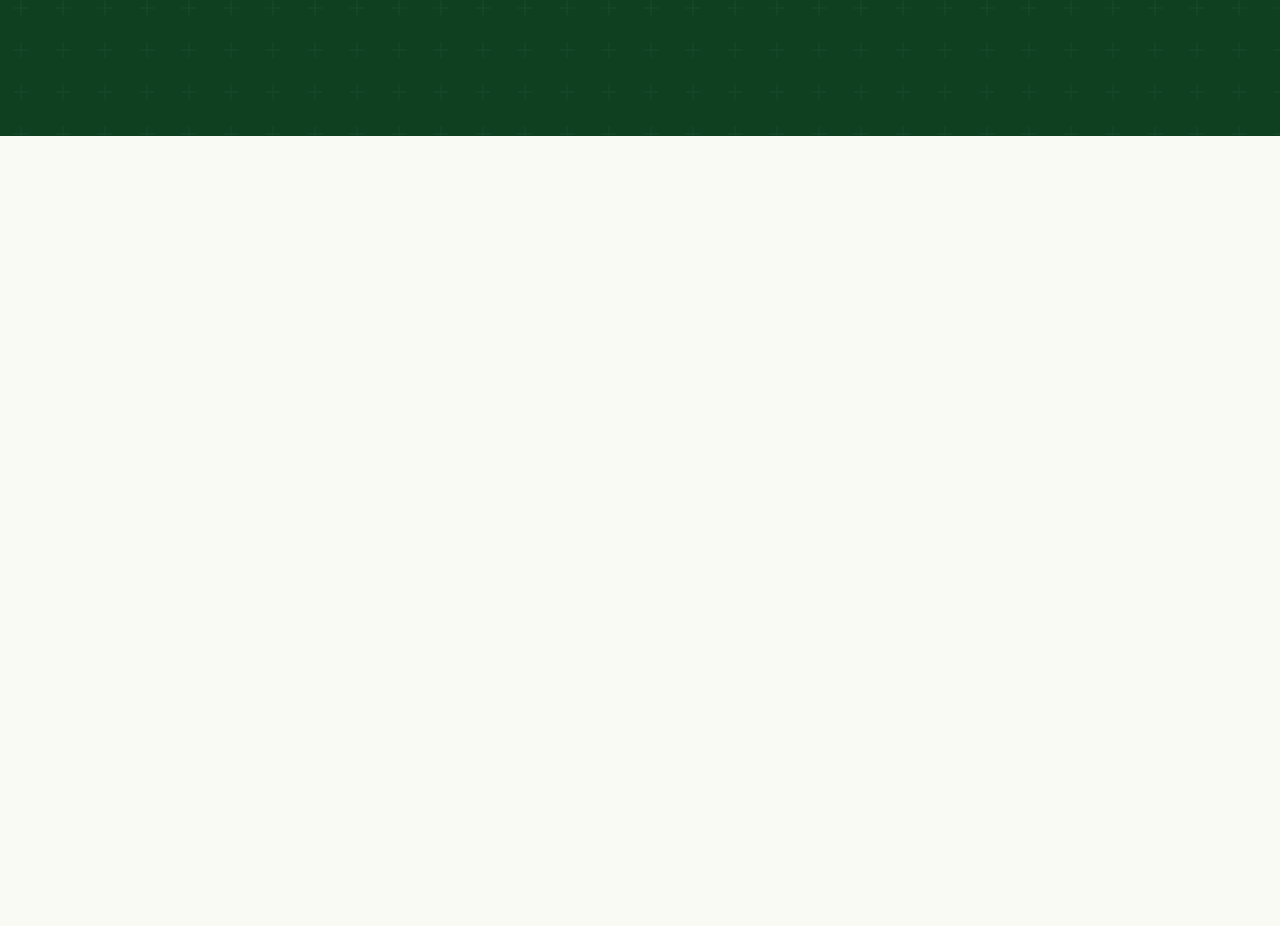
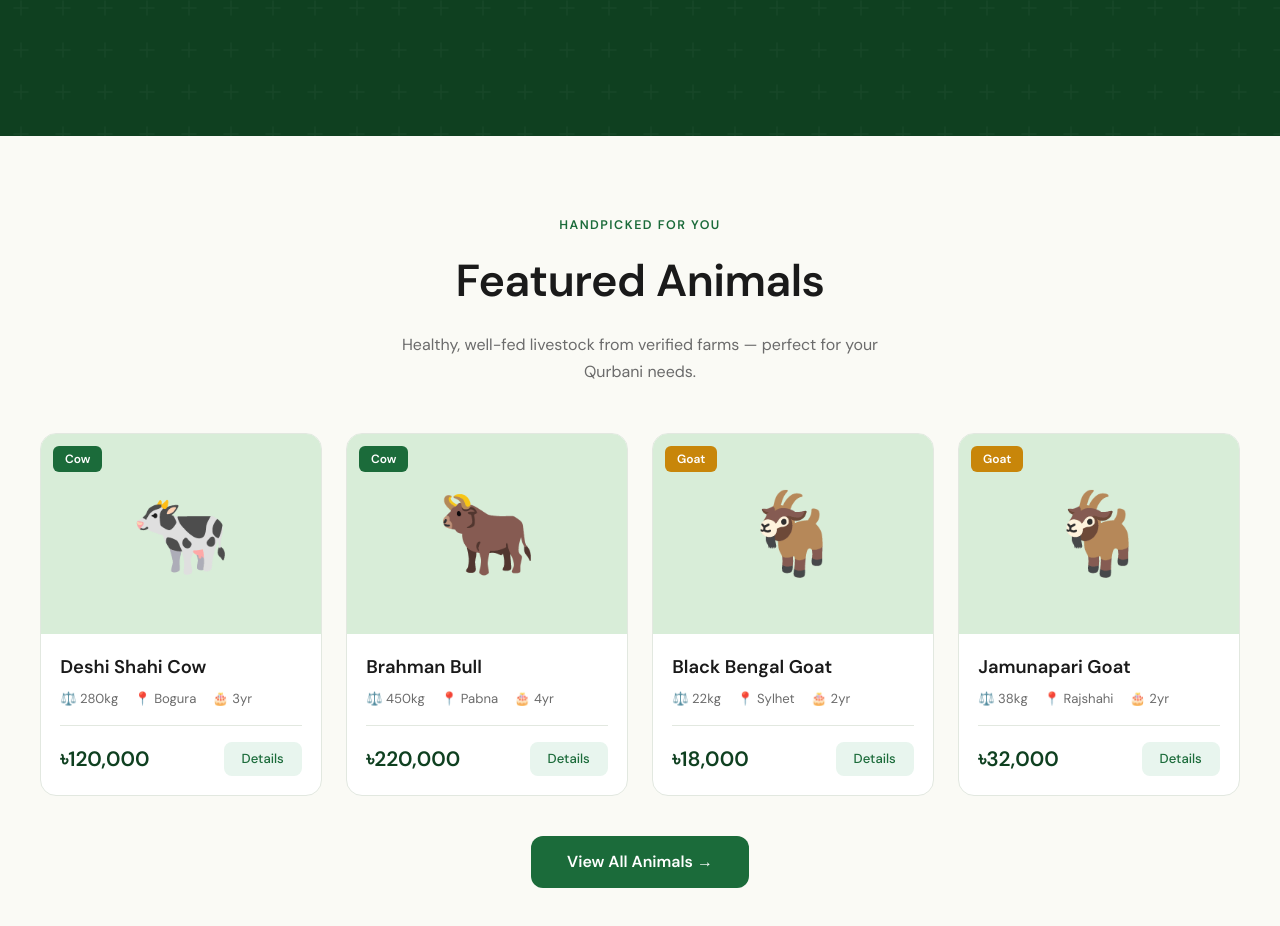
Before and after one commit to Tariqul-stack/QurbaniHat, a Next.js app: page / in a window 1280 px wide. Shown: the part 780-1706 px from the top of the page. Before the commit the page ends 916 px from the top, so only its background shows below. Built offline with nearby package versions, Linux system fonts and the light colour scheme.

Commit message:
feat(home): add featured animals section with data-backed cards

```diff
--- /dev/null
+++ b/src/app/animals/[id]/page.jsx
@@ -0,0 +1,43 @@
+import { notFound } from "next/navigation";
+import { animals } from "@/data/animals";
+
+export default async function AnimalDetailsPage({ params }) {
+  const { id } = await params;
+  const animal = animals.find((item) => item.id === id);
+
+  if (!animal) {
+    notFound();
+  }
+
+  return (
+    <section className="bg-[#FAFAF5] px-8 py-16">
+      <div className="mx-auto max-w-[1200px] rounded-[20px] border border-[#E2E8E0] bg-white p-8">
+        <div className="grid gap-10 md:grid-cols-2 md:items-start">
+          <div className="flex h-[320px] items-center justify-center rounded-[20px] bg-[#D8EDD8] text-[7rem]">
+            {animal.emoji}
+          </div>
+
+          <div>
+            <span className="inline-flex rounded-md bg-[#E8F5EE] px-3 py-1 text-sm font-semibold text-[#1B6B3A]">
+              {animal.type}
+            </span>
+            <h1 className="mt-4 font-[var(--font-playfair)] text-[2.3rem] font-bold text-[#1A1A1A]">
+              {animal.name}
+            </h1>
+            <p className="mt-3 text-lg text-[#6B6B6B]">
+              {animal.weight}kg · {animal.location} · {animal.age} years old
+            </p>
+            <p className="mt-6 font-[var(--font-playfair)] text-[2rem] font-bold text-[#0F4020]">
+              ৳{animal.price.toLocaleString("en-BD")}
+            </p>
+            <p className="mt-6 max-w-[520px] text-base leading-7 text-[#6B6B6B]">
+              Premium livestock sourced from a trusted Bangladeshi farm. This
+              detail page is now in place so the featured cards can navigate to
+              a real animal view instead of a 404.
+            </p>
+          </div>
+        </div>
+      </div>
+    </section>
+  );
+}
--- a/src/app/animals/page.jsx
+++ b/src/app/animals/page.jsx
@@ -1,10 +1,39 @@
+import { animals } from "@/data/animals";
+
 export default function AnimalsPage() {
   return (
-    <section className="mx-auto max-w-[1200px] px-8 py-12">
-      <h1 className="font-display text-[2rem] font-bold text-qtext">All Animals</h1>
-      <p className="mt-2 text-muted">
-        Coming soon — this section will be built next.
-      </p>
+    <section className="bg-[#FAFAF5] px-8 py-12">
+      <div className="mx-auto max-w-[1200px]">
+        <h1 className="font-[var(--font-playfair)] text-[2rem] font-bold text-[#1A1A1A]">
+          All Animals
+        </h1>
+        <p className="mt-2 text-[#6B6B6B]">
+          Browse all currently listed animals in the marketplace.
+        </p>
+
+        <div className="mt-8 grid grid-cols-1 gap-6 md:grid-cols-2 xl:grid-cols-3">
+          {animals.map((animal) => (
+            <div
+              key={animal.id}
+              className="rounded-2xl border border-[#E2E8E0] bg-white p-6"
+            >
+              <div className="mb-4 flex h-40 items-center justify-center rounded-2xl bg-[#D8EDD8] text-6xl">
+                {animal.emoji}
+              </div>
+              <h2 className="font-[var(--font-playfair)] text-[1.35rem] font-semibold text-[#1A1A1A]">
+                {animal.name}
+              </h2>
+              <p className="mt-2 text-sm text-[#6B6B6B]">
+                {animal.type} · {animal.weight}kg · {animal.location} ·{" "}
+                {animal.age}yr
+              </p>
+              <p className="mt-4 font-[var(--font-playfair)] text-[1.5rem] font-bold text-[#0F4020]">
+                ৳{animal.price.toLocaleString("en-BD")}
+              </p>
+            </div>
+          ))}
+        </div>
+      </div>
     </section>
   );
 }
--- a/src/app/page.jsx
+++ b/src/app/page.jsx
@@ -1,8 +1,12 @@
 
 import HeroSection from "@/components/Home/HeroSection";
+import FeaturedAnimals from "@/components/Home/FeaturedAnimals";
 
 export default function Home() {
   return (
-    <HeroSection />
+    <>
+      <HeroSection />
+      <FeaturedAnimals />
+    </>
   );
 }
--- /dev/null
+++ b/src/components/Home/FeaturedAnimals.jsx
@@ -0,0 +1,99 @@
+"use client";
+
+import { useRouter } from "next/navigation";
+import { animals } from "@/data/animals";
+
+const typeBadgeClasses = {
+  Cow: "bg-[#1B6B3A]",
+  Goat: "bg-[#C8860A]",
+  Sheep: "bg-[#C8860A]",
+};
+
+export default function FeaturedAnimals() {
+  const router = useRouter();
+  const featuredAnimals = animals.slice(0, 4);
+
+  const goToAnimal = (id) => {
+    router.push(`/animals/${id}`);
+  };
+
+  return (
+    <section id="featured" className="bg-[#FAFAF5] px-8 py-20">
+      <div className="mx-auto max-w-[1200px]">
+        <div className="text-center">
+          <span className="mb-[0.8rem] block text-[0.78rem] font-semibold uppercase tracking-[1.5px] text-[#1B6B3A]">
+            Handpicked For You
+          </span>
+          <h2 className="font-[var(--font-playfair)] text-[2.8rem] font-bold tracking-[-0.5px] text-[#1A1A1A]">
+            Featured Animals
+          </h2>
+          <p className="mx-auto mt-4 max-w-[500px] text-center text-base leading-[1.7] text-[#6B6B6B]">
+            Healthy, well-fed livestock from verified farms — perfect for your
+            Qurbani needs.
+          </p>
+        </div>
+
+        <div className="mt-12 grid grid-cols-1 gap-6 md:grid-cols-2 xl:grid-cols-4">
+          {featuredAnimals.map((animal) => (
+            <article
+              key={animal.id}
+              onClick={() => goToAnimal(animal.id)}
+              className="cursor-pointer overflow-hidden rounded-2xl border border-[#E2E8E0] bg-white transition-all duration-[250ms] hover:-translate-y-1 hover:shadow-[0_12px_40px_rgba(0,0,0,0.14)]"
+            >
+              <div className="relative flex h-[200px] items-center justify-center bg-[#D8EDD8]">
+                <span
+                  className={`absolute left-3 top-3 rounded-md px-3 py-1 text-[0.75rem] font-semibold text-white ${
+                    typeBadgeClasses[animal.type] || "bg-[#C8860A]"
+                  }`}
+                >
+                  {animal.type}
+                </span>
+                <span className="text-[5rem]">{animal.emoji}</span>
+              </div>
+
+              <div className="p-[1.2rem]">
+                <h3 className="mb-2 font-[var(--font-playfair)] text-[1.15rem] font-semibold text-[#1A1A1A]">
+                  {animal.name}
+                </h3>
+
+                <div className="flex flex-wrap gap-x-4 gap-y-2 text-[0.82rem] text-[#6B6B6B]">
+                  <span className="flex items-center gap-1">⚖️ {animal.weight}kg</span>
+                  <span className="flex items-center gap-1">📍 {animal.location}</span>
+                  <span className="flex items-center gap-1">🎂 {animal.age}yr</span>
+                </div>
+
+                <div className="mt-4 border-t border-[#E2E8E0] pt-4">
+                  <div className="flex items-center justify-between gap-4">
+                    <span className="font-[var(--font-playfair)] text-[1.3rem] font-bold text-[#0F4020]">
+                      ৳{animal.price.toLocaleString("en-BD")}
+                    </span>
+                    <button
+                      type="button"
+                      onClick={(event) => {
+                        event.stopPropagation();
+                        goToAnimal(animal.id);
+                      }}
+                      className="rounded-lg bg-[#E8F5EE] px-[18px] py-[7px] text-[0.82rem] font-medium text-[#1B6B3A] transition-all duration-200 hover:bg-[#1B6B3A] hover:text-white"
+                    >
+                      Details
+                    </button>
+                  </div>
+                </div>
+              </div>
+            </article>
+          ))}
+        </div>
+
+        <div className="mt-10 text-center">
+          <button
+            type="button"
+            onClick={() => router.push("/animals")}
+            className="inline-flex items-center justify-center rounded-xl bg-[#1B6B3A] px-9 py-[14px] text-base font-semibold text-white transition-all duration-200 hover:-translate-y-px hover:bg-[#0F4020]"
+          >
+            View All Animals →
+          </button>
+        </div>
+      </div>
+    </section>
+  );
+}
--- /dev/null
+++ b/src/data/animals.js
@@ -0,0 +1,62 @@
+export const animals = [
+  {
+    id: "deshi-shahi-cow",
+    name: "Deshi Shahi Cow",
+    type: "Cow",
+    weight: 280,
+    location: "Bogura",
+    age: 3,
+    price: 120000,
+    emoji: "🐄",
+  },
+  {
+    id: "brahman-bull",
+    name: "Brahman Bull",
+    type: "Cow",
+    weight: 450,
+    location: "Pabna",
+    age: 4,
+    price: 220000,
+    emoji: "🐂",
+  },
+  {
+    id: "black-bengal-goat",
+    name: "Black Bengal Goat",
+    type: "Goat",
+    weight: 22,
+    location: "Sylhet",
+    age: 2,
+    price: 18000,
+    emoji: "🐐",
+  },
+  {
+    id: "jamunapari-goat",
+    name: "Jamunapari Goat",
+    type: "Goat",
+    weight: 38,
+    location: "Rajshahi",
+    age: 2,
+    price: 32000,
+    emoji: "🐐",
+  },
+  {
+    id: "garole-sheep",
+    name: "Garole Sheep",
+    type: "Sheep",
+    weight: 30,
+    location: "Khulna",
+    age: 2,
+    price: 28000,
+    emoji: "🐑",
+  },
+  {
+    id: "sahiwal-cow",
+    name: "Sahiwal Cow",
+    type: "Cow",
+    weight: 360,
+    location: "Rangpur",
+    age: 3,
+    price: 175000,
+    emoji: "🐄",
+  },
+];
```
